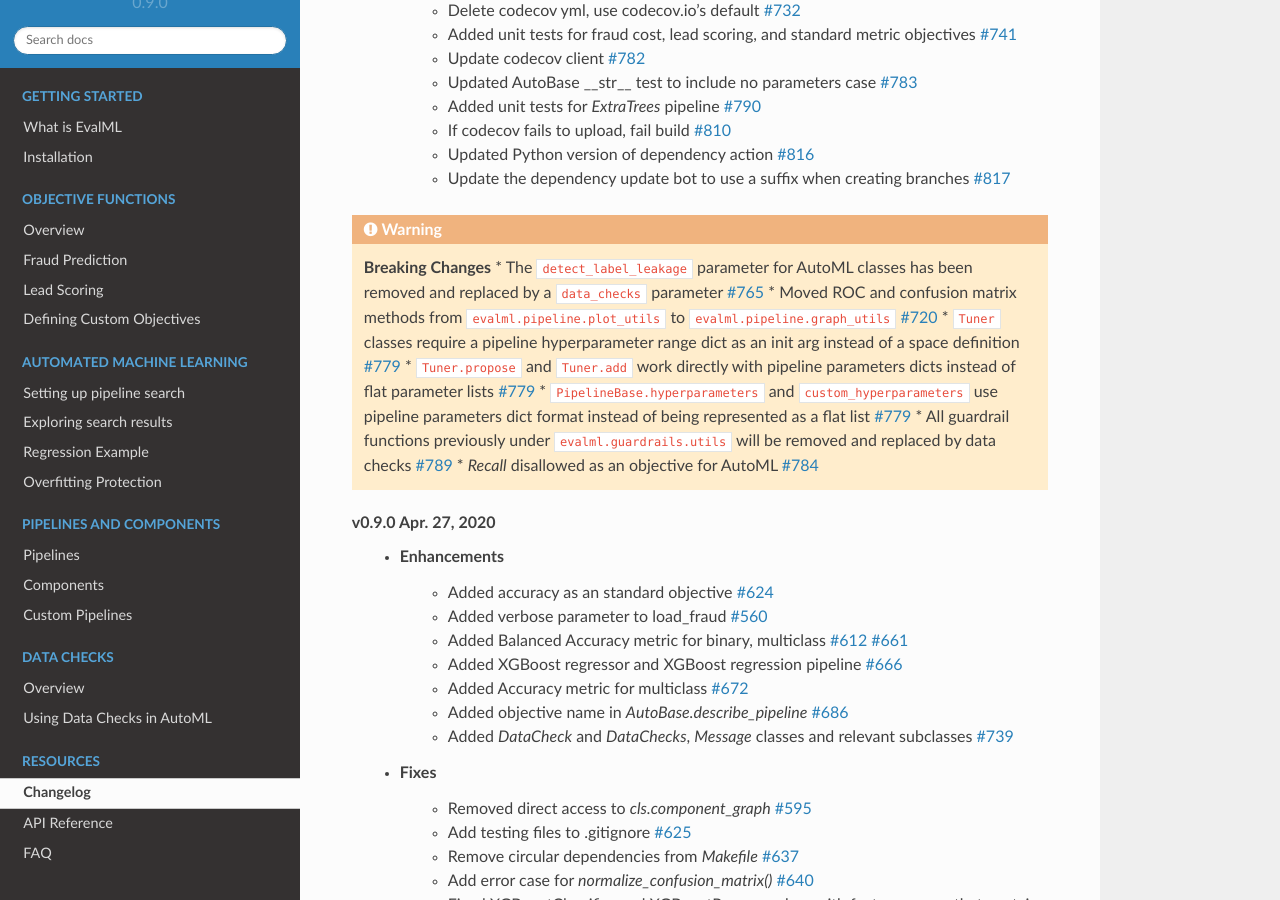
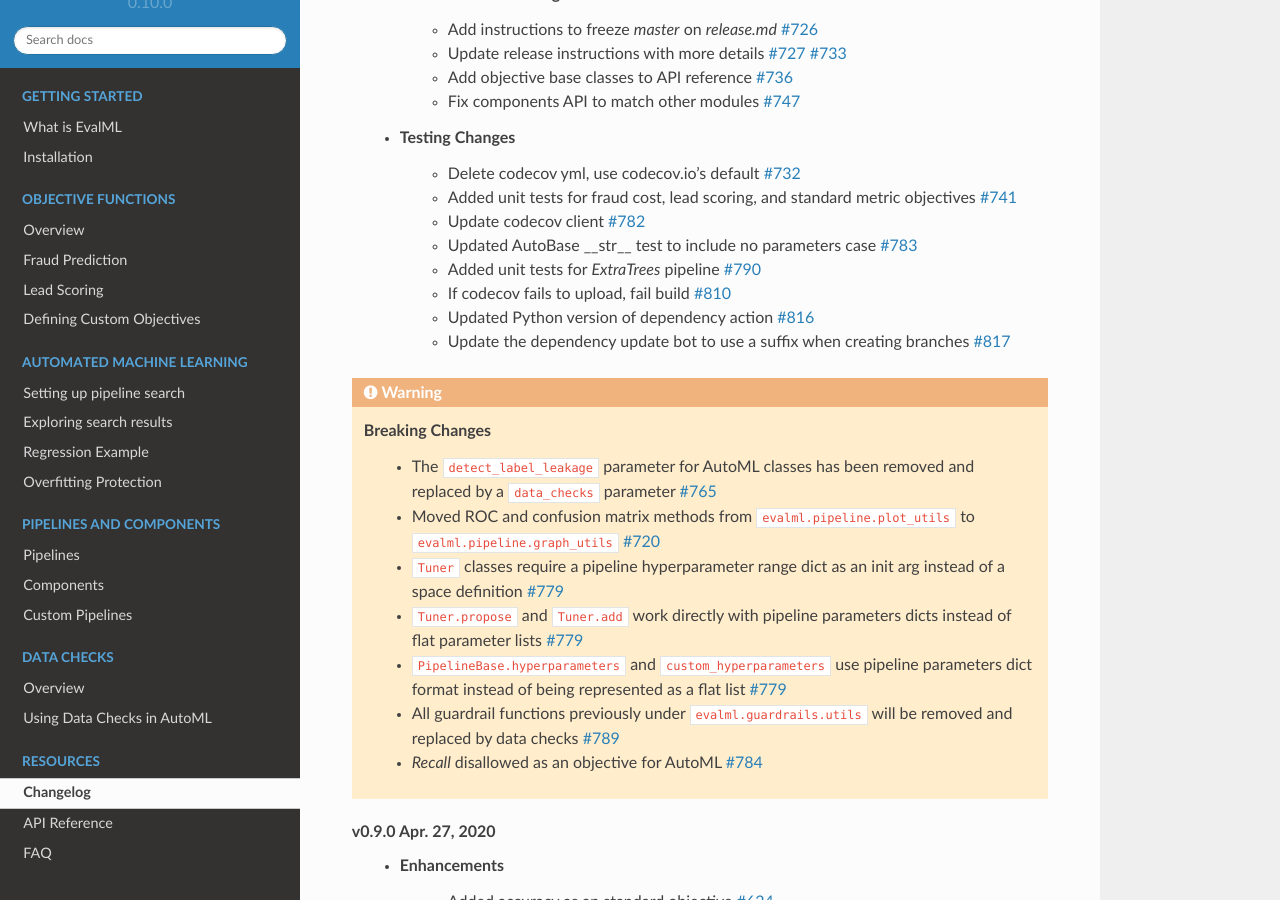
Before and after one commit to alteryx/evalml, a Sphinx documentation site: the page built from docs/source/changelog.rst, in a window 1280 px wide and 900 px high, scrolled down 1260 px. Built offline with Sphinx 7.4.7 and the Read the Docs theme 2.0.0, drawn with Linux system fonts in a browser that asks for light colours; comment, search, counter and statistics services are not loaded; some of the changed text lies outside the part shown.

Commit message:
init release PR

```diff
--- a/docs/source/changelog.rst
+++ b/docs/source/changelog.rst
@@ -2,7 +2,16 @@
 
 Changelog
 ---------
+
 **Future Releases**
+    * Enhancements
+    * Fixes
+    * Changes
+    * Documentation Changes
+    * Testing Changes
+
+
+**v0.10.0 May 29, 2020**
     * Enhancements
         * Added baseline models for classification and regression, add functionality to calculate baseline models before searching in AutoML :pr:`746`
         * Port over highly-null guardrail as a data check and define `DefaultDataChecks` and `DisableDataChecks` classes :pr:`745`
@@ -45,13 +54,13 @@
 .. warning::
 
     **Breaking Changes**
-    * The ``detect_label_leakage`` parameter for AutoML classes has been removed and replaced by a ``data_checks`` parameter :pr:`765`
-    * Moved ROC and confusion matrix methods from ``evalml.pipeline.plot_utils`` to ``evalml.pipeline.graph_utils`` :pr:`720`
-    * ``Tuner`` classes require a pipeline hyperparameter range dict as an init arg instead of a space definition :pr:`779`
-    * ``Tuner.propose`` and ``Tuner.add`` work directly with pipeline parameters dicts instead of flat parameter lists :pr:`779`
-    * ``PipelineBase.hyperparameters`` and ``custom_hyperparameters`` use pipeline parameters dict format instead of being represented as a flat list :pr:`779`
-    * All guardrail functions previously under ``evalml.guardrails.utils`` will be removed and replaced by data checks :pr:`789`
-    * `Recall` disallowed as an objective for AutoML :pr:`784`
+        * The ``detect_label_leakage`` parameter for AutoML classes has been removed and replaced by a ``data_checks`` parameter :pr:`765`
+        * Moved ROC and confusion matrix methods from ``evalml.pipeline.plot_utils`` to ``evalml.pipeline.graph_utils`` :pr:`720`
+        * ``Tuner`` classes require a pipeline hyperparameter range dict as an init arg instead of a space definition :pr:`779`
+        * ``Tuner.propose`` and ``Tuner.add`` work directly with pipeline parameters dicts instead of flat parameter lists :pr:`779`
+        * ``PipelineBase.hyperparameters`` and ``custom_hyperparameters`` use pipeline parameters dict format instead of being represented as a flat list :pr:`779`
+        * All guardrail functions previously under ``evalml.guardrails.utils`` will be removed and replaced by data checks :pr:`789`
+        * `Recall` disallowed as an objective for AutoML :pr:`784`
 
 
 **v0.9.0 Apr. 27, 2020**
--- a/evalml/__init__.py
+++ b/evalml/__init__.py
@@ -28,4 +28,4 @@
 warnings.filterwarnings("ignore", category=DeprecationWarning)
 
 
-__version__ = '0.9.0'
+__version__ = '0.10.0'
--- a/setup.py
+++ b/setup.py
@@ -2,7 +2,7 @@
 
 setup(
     name='evalml',
-    version='0.9.0',
+    version='0.10.0',
     author='Feature Labs, Inc.',
     author_email='support@featurelabs.com',
     url='http://www.featurelabs.com/',
```
